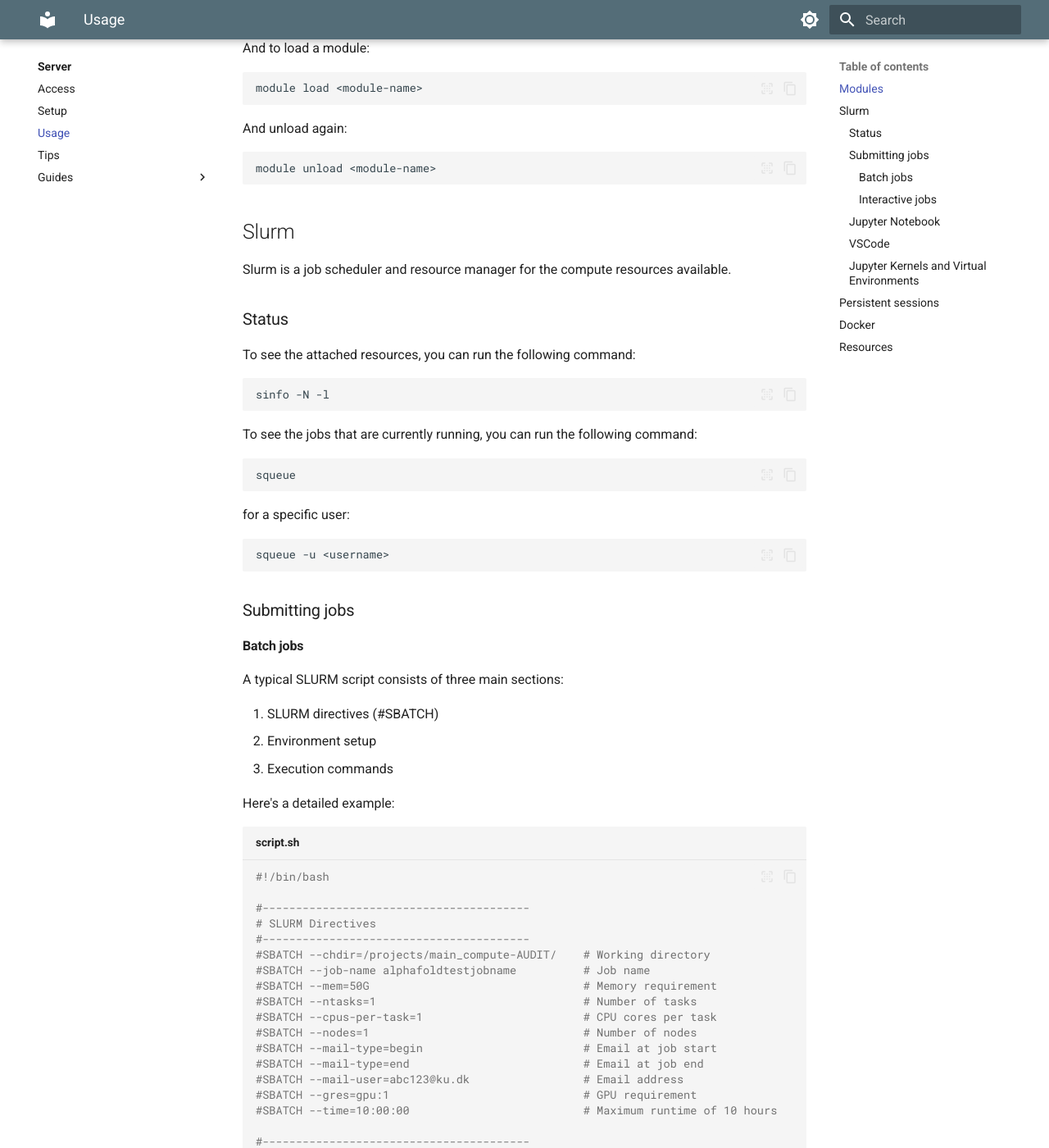
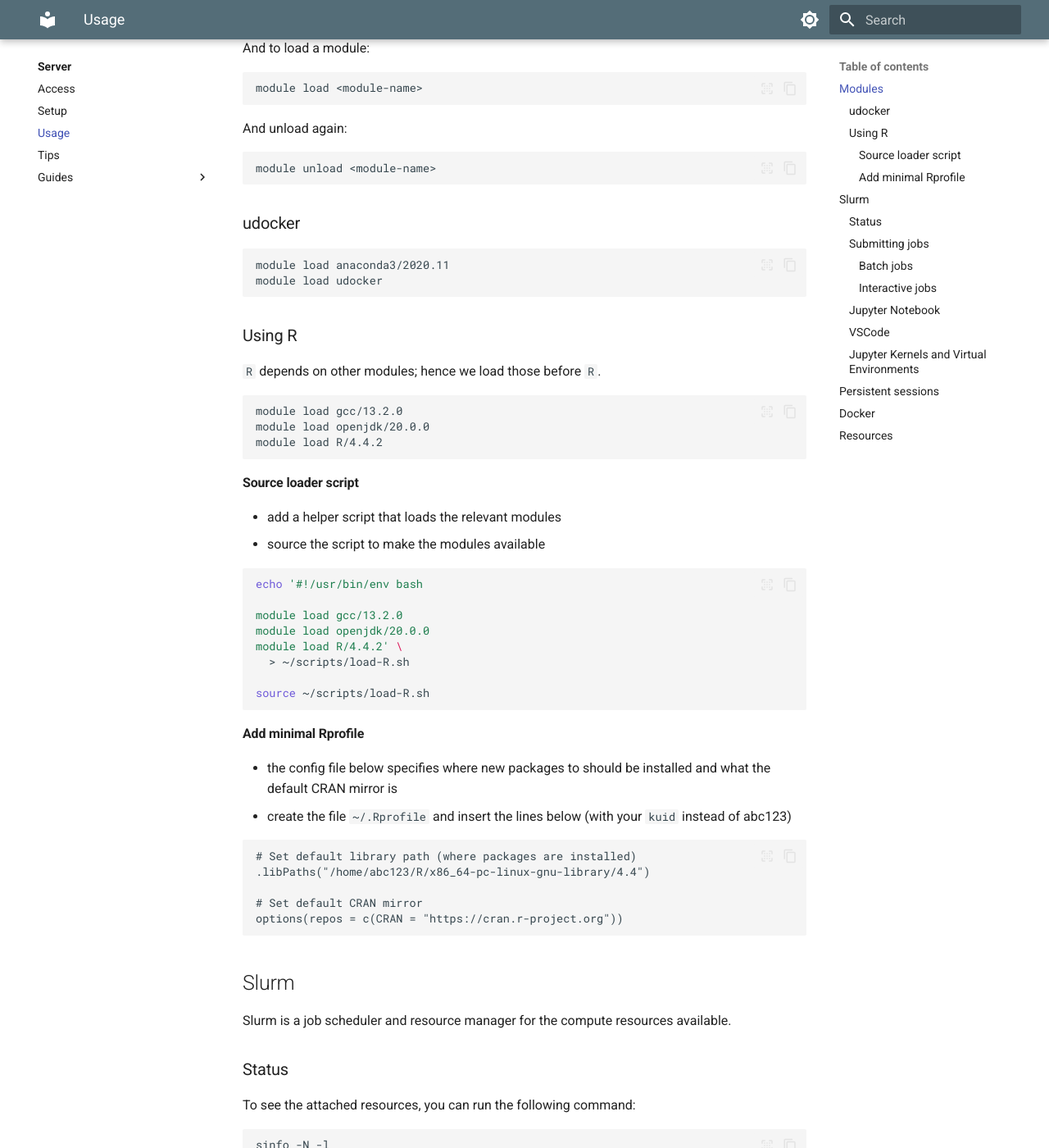
Before and after one commit to cph-sodas/cph-sodas.github.io, an MkDocs documentation site: the page built from docs/server/usage.md, in a window 1280 px wide and 1400 px high, scrolled down 551 px. Shown: the whole window at 82% size. Built offline with MkDocs 1.6.1 and Material for MkDocs 9.7.7, drawn with Linux system fonts in a browser that asks for light colours.

Commit message:
Add some notes on using R on the server

````diff
--- a/docs/server/usage.md
+++ b/docs/server/usage.md
@@ -27,6 +27,54 @@ And unload again:
 
 ```bash
 module unload <module-name>
+```
+
+### udocker
+
+```bash
+module load anaconda3/2020.11
+module load udocker
+```
+
+### Using R
+
+`R` depends on other modules; hence we load those before `R`.
+
+```bash
+module load gcc/13.2.0
+module load openjdk/20.0.0
+module load R/4.4.2
+```
+
+#### Source loader script
+
+- add a helper script that loads the relevant modules
+- source the script to make the modules available
+
+```bash
+echo '#!/usr/bin/env bash
+
+module load gcc/13.2.0
+module load openjdk/20.0.0
+module load R/4.4.2' \
+  > ~/scripts/load-R.sh
+
+source ~/scripts/load-R.sh
+```
+
+#### Add minimal Rprofile
+
+- the config file below specifies where new packages to should be installed and
+  what the default CRAN mirror is
+- create the file `~/.Rprofile` and insert the lines below (with your `kuid`
+  instead of abc123)
+
+```
+# Set default library path (where packages are installed)
+.libPaths("/home/abc123/R/x86_64-pc-linux-gnu-library/4.4")
+
+# Set default CRAN mirror
+options(repos = c(CRAN = "https://cran.r-project.org"))
 ```
 
 ## Slurm
@@ -337,7 +385,7 @@ module load udocker
 
 The [UCPH guide](https://kunet.ku.dk/work-areas/research/Research%20Infrastructure/research-it/ucph-computing-hpc-systems/Pages/default.aspx#collapse-50aac726-e136-4ede-81aa-29a158043dac) to HPC systems
 
-Five part [ video series ](https://www.youtube.com/watch?v=K_JIPrcPHCg&list=PL7kL5D8ITGyUO4_x5EvVmZ6_NBV0RnDF-) introducing Slurm
+Five part [video series](https://www.youtube.com/watch?v=K_JIPrcPHCg&list=PL7kL5D8ITGyUO4_x5EvVmZ6_NBV0RnDF-) introducing Slurm
 
 The official [slurm cheatsheet](https://slurm.schedmd.com/pdfs/summary.pdf)
 
````
Also changed, not shown: docs/server/setup.md (+13 -1 lines).
